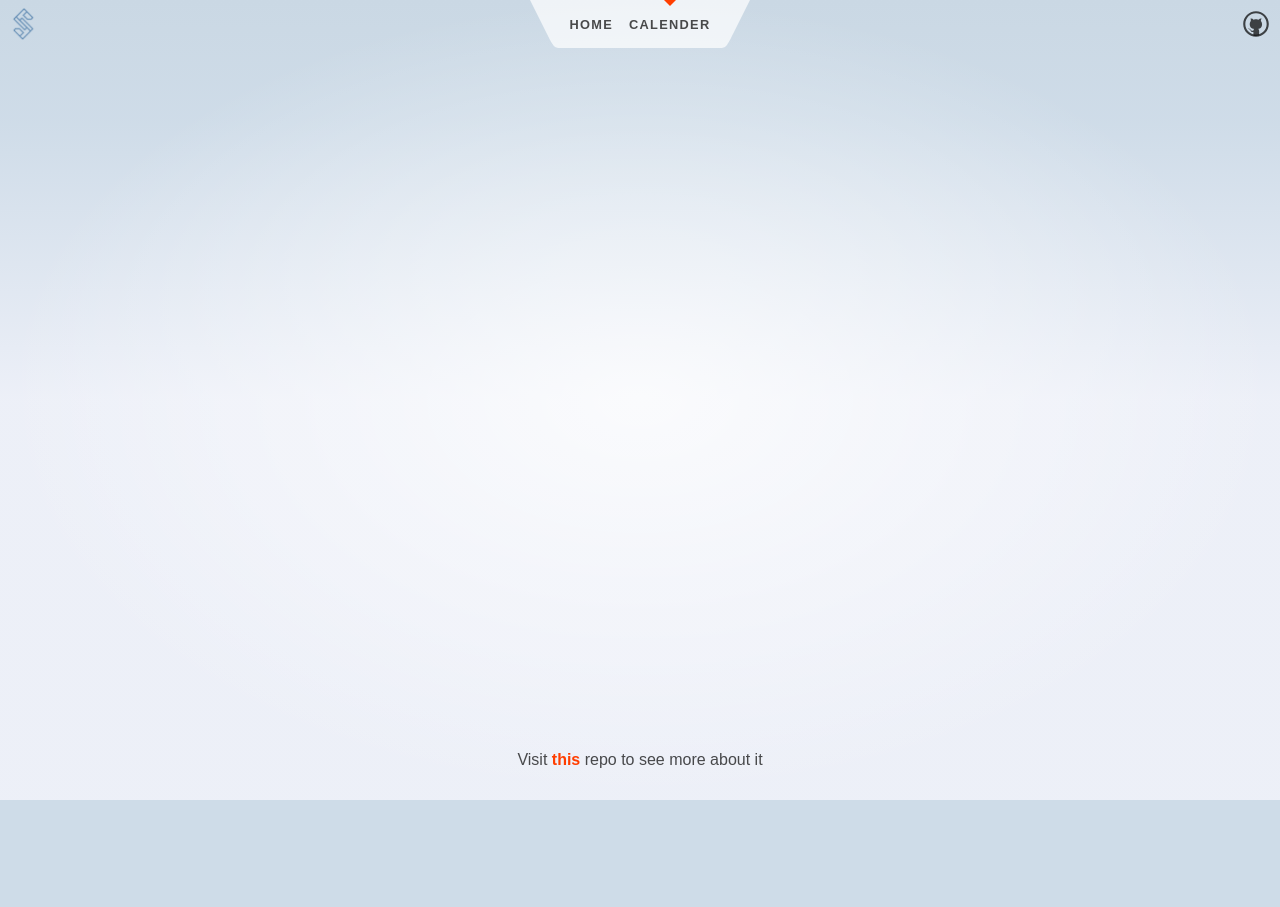
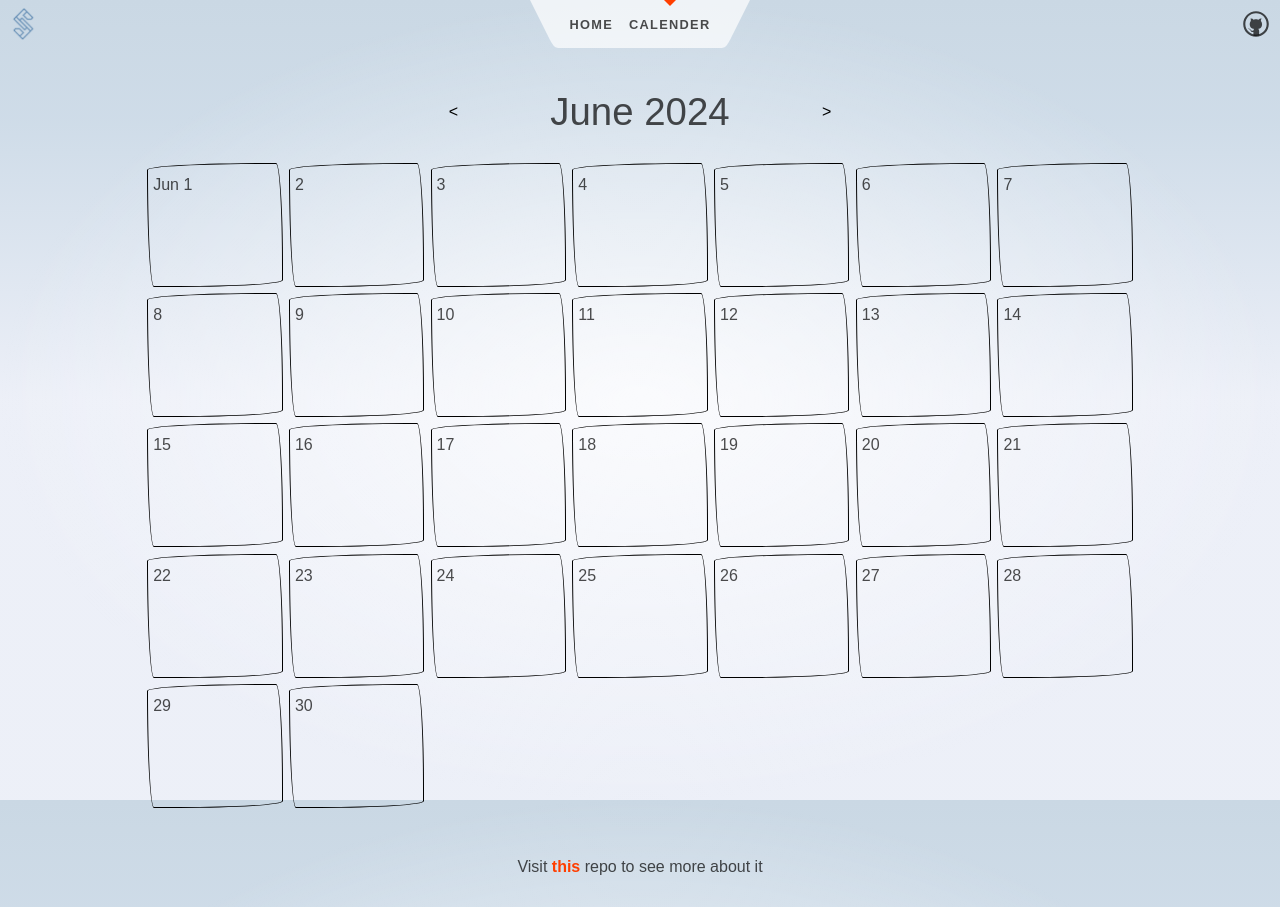
Before and after one commit to Devansh-Walia/calendraw, a SvelteKit app: page /calender in a window 1280 px wide. Before the commit the page ends 800 px from the top, so only its background shows below. Built offline with nearby package versions, Linux system fonts and the light colour scheme.

Commit message:
refactor: Add calendar component and initialize month

```diff
--- a/src/routes/calender/+page.svelte
+++ b/src/routes/calender/+page.svelte
@@ -0,0 +1,105 @@
+<script lang="ts">
+    interface Day {
+        name: string;
+        enabled: boolean;
+        date: Date;
+    }
+    var dayNames = ['Sun', 'Mon', 'Tue', 'Wed', 'Thu', 'Fri', 'Sat'];
+    let monthNames = [
+        'January',
+        'February',
+        'March',
+        'April',
+        'May',
+        'June',
+        'July',
+        'August',
+        'September',
+        'October',
+        'November',
+        'December',
+    ];
+
+    let now = new Date();
+    let year = now.getFullYear();
+    let month = now.getMonth();
+
+    var days: Day[] = [];
+
+    function initMonth() {
+        let daysLocal: Day[] = [];
+        let monthAbbrev = monthNames[month].slice(0, 3);
+
+        var daysInThisMonth = new Date(year, month + 1, 0).getDate();
+
+        for (let i = 0; i < daysInThisMonth; i++) {
+            let d = new Date(year, month, i + 1);
+            if (i == 0)
+                daysLocal.push({
+                    name: monthAbbrev + ' ' + (i + 1),
+                    enabled: true,
+                    date: d,
+                });
+            else daysLocal.push({ name: '' + (i + 1), enabled: true, date: d });
+        }
+
+        days = daysLocal;
+    }
+
+    $: month, year, initMonth();
+    console.log(days);
+</script>
+
+<div class="console">
+    <button on:click={() => (month = (month + 1) % 12)}>&lt;</button>
+    <h1>{monthNames[month]} {year}</h1>
+    <button on:click={() => (month = (month - 1 + 12) % 12)}>&gt;</button>
+</div>
+<div class="calender">
+    {#each days as day}
+        <div class="day crooked {day.enabled ? 'enabled' : 'disabled'}">
+            {day.name}
+        </div>
+    {/each}
+</div>
+
+<style>
+    .console {
+        display: flex;
+        justify-content: center;
+        align-items: center;
+    }
+    .console > button {
+        margin: 1rem;
+        outline: none;
+        border: none;
+        background: none;
+        font-size: 1rem;
+        cursor: pointer;
+    }
+
+    .console > h1 {
+        width: 20rem;
+    }
+    .calender {
+        display: grid;
+        justify-content: center;
+        align-items: center;
+        grid-template-columns: repeat(7, 1fr);
+    }
+    .calender > .day {
+        display: inline-block;
+        line-height: 2rem;
+        border: 1px solid #000;
+        padding: 5px;
+        min-height: 7rem;
+        margin: 0.2rem;
+    }
+
+    .crooked {
+        border-top-left-radius: 255px 15px;
+        border-top-right-radius: 15px 225px;
+        border-bottom-right-radius: 225px 15px;
+        border-bottom-left-radius: 15px 255px;
+    }
+</style>
```
